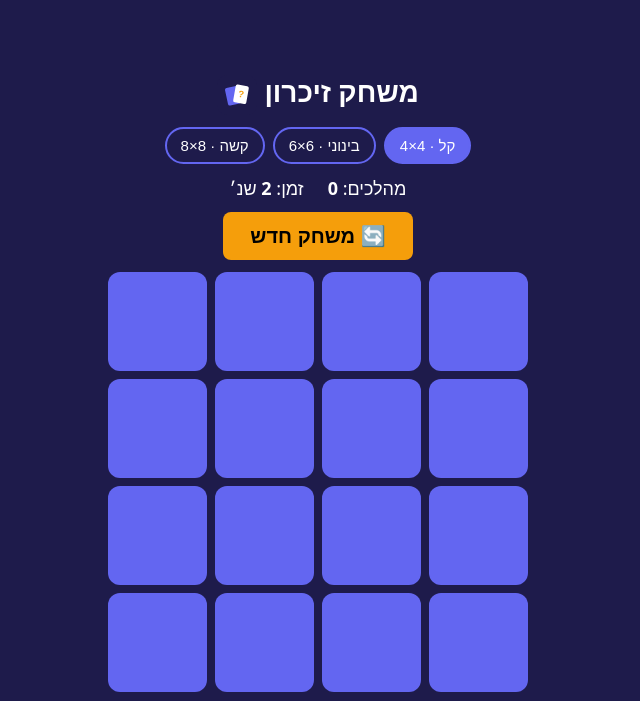
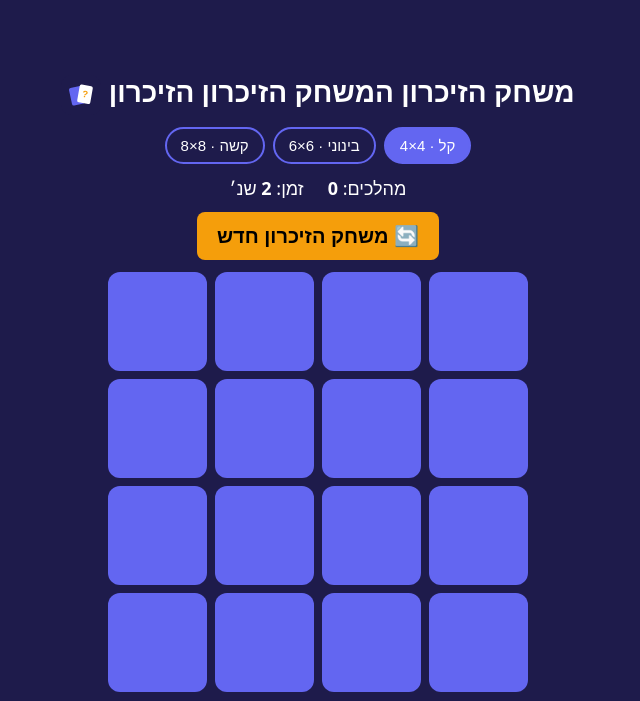
Before and after one commit to Yanai-lez/The-memory-game, a plain HTML site: page index.html in a window 1280 px wide. Both pictures are taken after a click on the button "▶ התחל". Shown: the whole page, without its empty margins (322-962 px from the left). Drawn offline with Linux system fonts and the light colour scheme.

```diff
--- a/index.html
+++ b/index.html
@@ -3,7 +3,7 @@
 <head>
 <meta charset="UTF-8">
 <meta name="viewport" content="width=device-width, initial-scale=1, maximum-scale=1, user-scalable=no">
-<title>משחק זיכרון</title>
+<title>משחק הזיכרון המשחק הזיכרון הזיכרון</title>
 <link rel="manifest" href="manifest.webmanifest">
 <meta name="theme-color" content="#1e1b4b">
 <link rel="icon" type="image/svg+xml" href="icon.svg">
@@ -11,12 +11,12 @@
 <link rel="apple-touch-icon" href="apple-touch-icon.png">
 <meta name="apple-mobile-web-app-capable" content="yes">
 <meta name="mobile-web-app-capable" content="yes">
-<meta name="apple-mobile-web-app-title" content="זיכרון">
-<meta name="description" content="משחק זיכרון בעברית עם דרגות קושי ואימוג'ים חדשים בכל משחק. אפשר להתקין כאפליקציה.">
+<meta name="apple-mobile-web-app-title" content="משחק הזיכרון הזיכרון">
+<meta name="description" content="משחק הזיכרון המשחק הזיכרון הזיכרון בעברית עם דרגות קושי ואימוג'ים חדשים בכל משחק הזיכרון. אפשר להתקין כאפליקציה.">
 <meta property="og:type" content="website">
-<meta property="og:site_name" content="משחק זיכרון">
-<meta property="og:title" content="משחק זיכרון">
-<meta property="og:description" content="מצאו את הזוגות! דרגות קושי ואימוג'ים חדשים בכל משחק.">
+<meta property="og:site_name" content="משחק הזיכרון המשחק הזיכרון הזיכרון">
+<meta property="og:title" content="משחק הזיכרון המשחק הזיכרון הזיכרון">
+<meta property="og:description" content="מצאו את הזוגות! דרגות קושי ואימוג'ים חדשים בכל משחק הזיכרון.">
 <meta property="og:url" content="https://yanai-lez.github.io/The-memory-game-/">
 <meta property="og:image" content="https://yanai-lez.github.io/The-memory-game-/og-image.png">
 <meta property="og:image:type" content="image/png">
@@ -63,7 +63,7 @@
 </style>
 </head>
 <body>
-  <h1>משחק זיכרון <img src="icon.svg" alt="" width="40" height="40" style="vertical-align:middle;border-radius:10px"></h1>
+  <h1>משחק הזיכרון המשחק הזיכרון הזיכרון <img src="icon.svg" alt="" width="40" height="40" style="vertical-align:middle;border-radius:10px"></h1>
   <div class="levels" id="levels"></div>
   <div class="stats">
     <span>מהלכים: <b id="moves">0</b></span>
@@ -152,7 +152,7 @@
   function begin() {
     playing = true;
     document.getElementById("board").classList.remove("locked");
-    startBtn.textContent = "🔄 משחק חדש";
+    startBtn.textContent = "🔄 משחק הזיכרון חדש";
     clearInterval(timer);
     timer = setInterval(() => {
       document.getElementById("time").textContent = ++sec;
```
